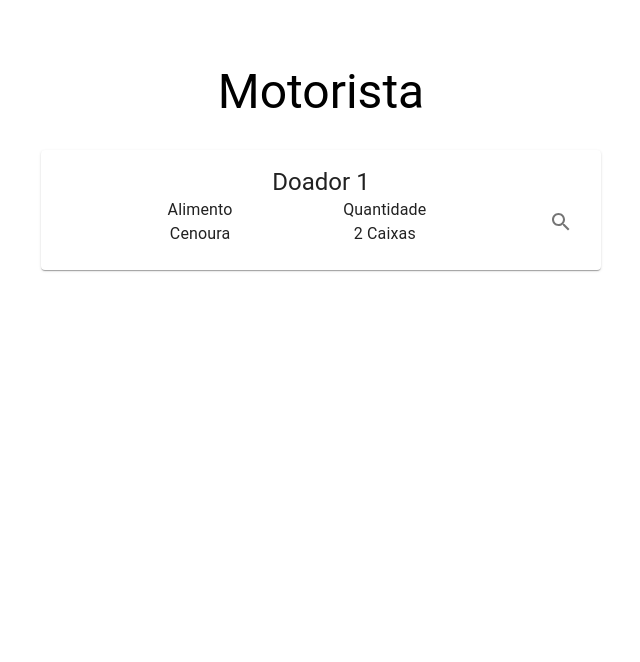
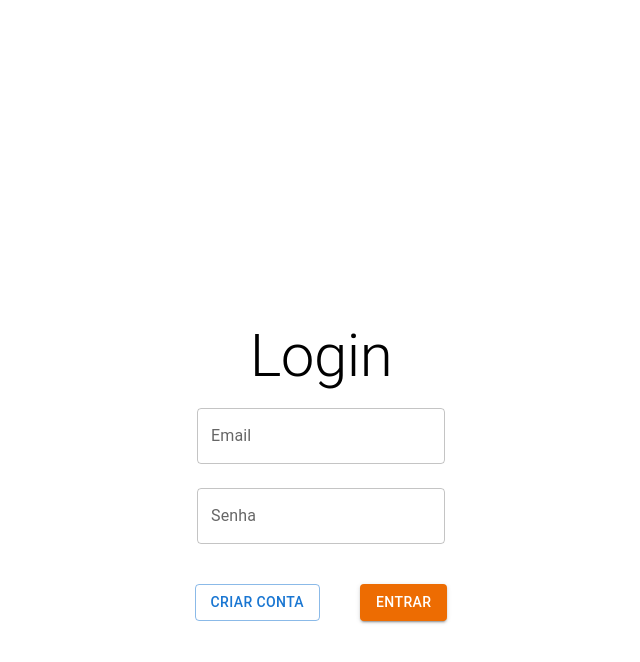
Before and after one commit to Prodal-Software/Software, a React (Create React App) app in the folder src/: page / in a window 1280 px wide. Shown: the top 662 px of the page, without its empty margins (319-959 px from the left). Built offline with nearby package versions, Linux system fonts and the light colour scheme.

Commit message:
estrutura inicial do login

```diff
--- a/src/src/App.js
+++ b/src/src/App.js
@@ -7,10 +7,10 @@ import Motorista from './pages/Motorista';
 function App() {
   return (
     <div className="App">
-      {/* <Login></Login>    */}
-      {/* <Cadastro></Cadastro> */}
-      {/* <DoarAlimento></DoarAlimento> */}
-      <Motorista/>
+      <Login></Login>
+      {/* <Cadastro></Cadastro>
+      <DoarAlimento></DoarAlimento>
+      <Motorista/> */}
     </div>
   );
 }
--- a/src/src/components/Formulario.js
+++ b/src/src/components/Input.js
@@ -1,7 +1,7 @@
 import React from 'react';
 import { TextField, FormHelperText } from '@mui/material';
 
-function Formulario(props) {
+function Input(props) {
   const { label, type, value, onChange, color, size, helperText} = props;
 
   return (
@@ -19,4 +19,4 @@ function Formulario(props) {
   );
 }
 
-export default Formulario;
+export default Input;
--- a/src/src/pages/Cadastro.js
+++ b/src/src/pages/Cadastro.js
@@ -1,5 +1,5 @@
 import { Box, Typography, Button, Stack, FormControlLabel, Checkbox } from '@mui/material';
-import Formulario from '../components/Formulario';
+import Input from '../components/Input';
 import { useState } from 'react'
 
 export const Cadastro = () => {
@@ -19,13 +19,13 @@ export const Cadastro = () => {
         <Box alignContent={'center'} marginTop={'15%'}>
             <Typography variant='h2'>Cadastro</Typography>
 
-            <Formulario label='Nome' type='name' value={nome} color='warning' onChange={handleNomeChange}/>
+            <Input label='Nome' type='name' value={nome} color='warning' onChange={handleNomeChange}/>
             <br/>
-            <Formulario label='Email' type='email' value={email} color='warning' onChange={handleEmailChange}/>
+            <Input label='Email' type='email' value={email} color='warning' onChange={handleEmailChange}/>
             <br/>
-            <Formulario label='Contato' type='tel' value={contato} color='warning' onChange={handleContatoChange}/>
+            <Input label='Contato' type='tel' value={contato} color='warning' onChange={handleContatoChange}/>
             <br/>
-            <Formulario label='Senha' type={checkedpassword?'text' : 'password'} value={senha} color='warning' onChange={handleSenhaChange}/>
+            <Input label='Senha' type={checkedpassword?'text' : 'password'} value={senha} color='warning' onChange={handleSenhaChange}/>
             <br/>
             <FormControlLabel label='Mostrar Senha' control={<Checkbox color='warning' checked={checkedpassword} onChange={handleCheckboxChange}></Checkbox>}></FormControlLabel>
 
--- a/src/src/pages/DoarAlimento.js
+++ b/src/src/pages/DoarAlimento.js
@@ -1,5 +1,5 @@
 import { Box, Typography, Button, Stack, FormHelperText, MenuItem, TextField } from '@mui/material';
-import Formulario from '../components/Formulario';
+import Formulario from '../components/Input';
 import { useState } from 'react'
 
 export const DoarAlimento = () => {
--- a/src/src/pages/Login.js
+++ b/src/src/pages/Login.js
@@ -1,5 +1,5 @@
 import { Box, Typography, Button, Stack } from '@mui/material';
-import Formulario from '../components/Formulario';
+import Input from '../components/Input';
 import { useState } from 'react'
 
 export const Login = () => {
@@ -11,18 +11,35 @@ export const Login = () => {
     const handleSenhaChange = (Event) => {
       setSenha(Event.target.value)
     }
+    const handleSubmit = (e) => {
+      e.preventDefault();
+
+      // vai ser enviado um POST depois
+      let credenciais = {
+        email,
+        senha
+      };
+
+      console.log(credenciais);
+    }
+
+
+
     return (
         <Box alignContent={'center'} marginTop={'25%'}>
             <Typography variant='h2'>Login</Typography>
+            <form onSubmit={handleSubmit}>
+              <Input label='Email' type='email' value={email} color='warning' onChange={handleEmailChange}/>
+              <br/>
+              <Input label='Senha' type='password' value={senha} color='warning' onChange={handleSenhaChange}/>
 
-            <Formulario label='Email' type='email' value={email} color='warning' onChange={handleEmailChange}/>
-            <br/>
-            <Formulario label='Senha' type='password' value={senha} color='warning' onChange={handleSenhaChange}/>
+              <Stack spacing={5} direction={'row'} justifyContent={'center'} marginTop={'2em'}>
+                <Button variant='outlined'>Criar Conta</Button>
+                <Button variant='contained' color='warning' type='submit'>Entrar</Button>
+              </Stack>
 
-            <Stack spacing={5} direction={'row'} justifyContent={'center'} marginTop={'2em'}>
-              <Button variant='outlined'>Criar Conta</Button>
-              <Button variant='contained' color='warning'>Entrar</Button>
-            </Stack>
+            </form>
+
         </Box>
     )
 }
```
Also changed, not shown: 1 other file (tests, documents, lock files or other folders).
